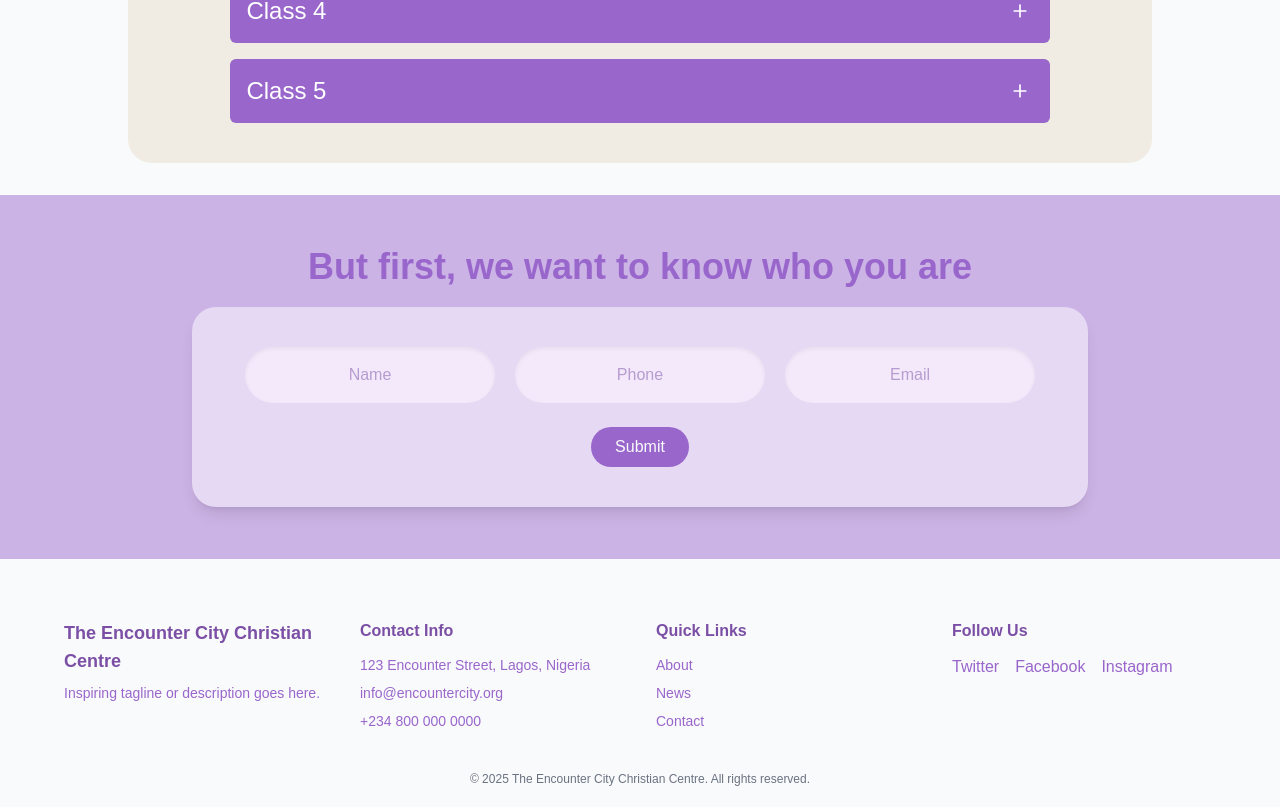
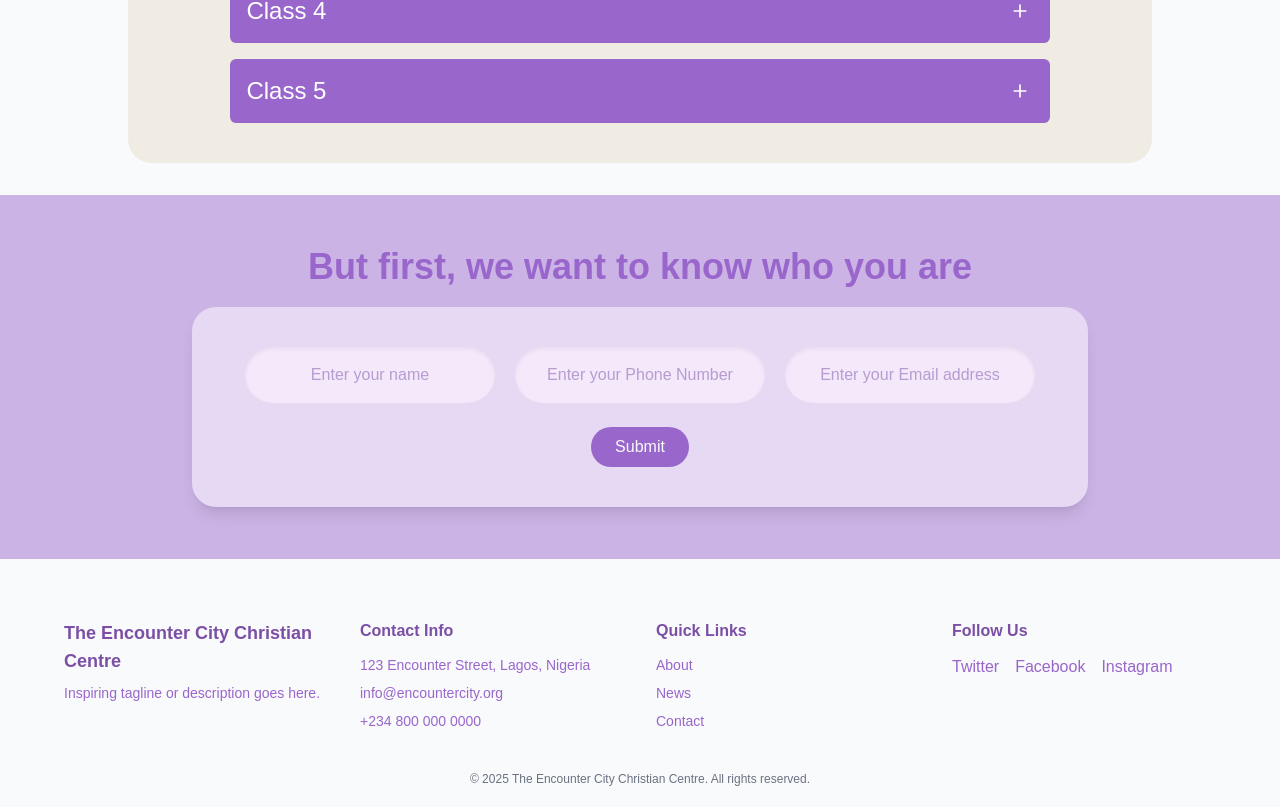
Before and after one commit to cptcode123/Encounter-City, a Next.js app: page /member in a window 1280 px wide. Shown: the part 1521-2328 px from the top of the page. Built offline with nearby package versions, Linux system fonts and the light colour scheme.

Commit message:
Feat/form function (#1)
* finished form view

* added route and fomr component -  need to debug for it to work

* created and tested form route. Working!

```diff
--- /dev/null
+++ b/src/app/api/simple-form/route.ts
@@ -0,0 +1,53 @@
+import { google } from "googleapis";
+import { z } from "zod";
+
+const FormSchema = z.object({
+    name: z.string().min(1, "Name is required"),
+    email: z.string().email("Invalid email address"),
+    PhoneNumber: z.string().min(10, "Phone number is required"),
+});
+
+export async function POST(req: Request) {
+    try {
+        const body = await req.json();
+        const parsedData = FormSchema.parse(body);
+
+        if (!parsedData) {
+            return new Response(
+                JSON.stringify({ error: "Invalid form data" }),
+            );
+    }
+
+    const { name, email, PhoneNumber } = parsedData;
+
+    const auth = new google.auth.GoogleAuth({
+        credentials: {
+            client_email: process.env.GOOGLE_SHEETS_CLIENT_EMAIL,
+            private_key: process.env.GOOGLE_SHEETS_PRIVATE_KEY?.replace(/\\n/g, "\n"),
+        },
+        scopes: ["https://www.googleapis.com/auth/spreadsheets"],
+
+    });
+
+    const sheets =  google.sheets({ version: "v4", auth });
+
+    console.log("Attemption to append to sheet...");
+    console.log("Spreadsheet ID:" ,process.env.GOOGLE_SHEETS_ID);
+        await sheets.spreadsheets.values.append({
+            spreadsheetId: process.env.GOOGLE_SHEETS_ID,
+            range: "SimpleFormResponses!A:D",
+            valueInputOption: "USER_ENTERED",
+            requestBody: {
+                values: [[name, email, PhoneNumber, new Date().toString()]],
+            },
+        });
+        console.log("Data successfully added to sheet!");
+    return new Response(JSON.stringify({ success: true }), { status: 200});
+
+} catch (err) {
+    console.error("Error submitting form:", err);
+    return new Response(JSON.stringify({ error: "Internal Server Error" }), { status: 500 });
+}
+
+
+}
--- /dev/null
+++ b/src/app/api/webhook.js
@@ -0,0 +1,52 @@
+import fs from 'fs'
+import path from 'path'
+
+
+export default function handler(req, res) {
+
+    if (req.method !== 'POST') {
+        return res.status(405).json({ message: 'Method Not Allowed' });
+    }
+
+    try {
+        const { id, rowData } = req.body;
+
+        if (!id || !rowData) {
+
+            return res.status(400).json({ message: 'Bad Request: Missing id or rowData' });
+        }
+
+        // Path to local Json file
+        const filePath = path.join(process.cwd(), 'data', 'content.json');
+
+        // Read existing data
+        let content = [];
+
+        if (fs.existsSync(filePath)) {
+            const fileData = fs.readFileSync(filePath, 'utf8');
+            content = fileData ? JSON.parse(fileData) : [];
+        }
+
+        // Find if this ID already exists
+        const existingIndex = content.findIndex((item) => item.id === id);
+
+        if (existingIndex !== -1) {
+            // Update existing entry
+            content[existingIndex] = { id, ...rowData };
+        } else {
+            // Add new entry
+            content.push({ id, ...rowData });
+        }
+
+        // Write back to JSON file
+        fs.writeFileSync(filePath, JSON.stringify(content, null, 2), 'utf8');
+
+        return res.status(200).json({ message: 'Row synced Successfully' });
+
+    } catch (error) {
+
+        console.error('Webhook Error:', error)
+        return res.status(500).json({ message: 'Internal Server Error' });
+
+    }
+}
--- a/src/app/member/page.tsx
+++ b/src/app/member/page.tsx
@@ -4,6 +4,7 @@ import React from 'react'
 import Accordion from '@/components/ui/Accordion'
 import HeroStatic from '@/components/ui/HeroStatic'
 import { motion } from 'framer-motion'
+import SimpleForm from '@/components/ui/SimpleForm'
 
 
 export default function MemberPage() {
@@ -66,46 +67,8 @@ export default function MemberPage() {
 
 
         {/* Sign Up */}
-        <div className="w-full mx-auto text-text flex flex-col items-center justify-center py-13 bg-[#CCB3E6]">
-  <motion.h1
-    initial={{ opacity: 0 }}
-    whileInView={{ opacity: 1 }}
-    transition={{ duration: 0.8 }}
-    className="text-4xl font-bold mb-5 text-primary text-center"
-  >
-    But first, we want to know who you are
-  </motion.h1>
+                <SimpleForm />
 
-  <motion.form
-    className="w-[90%] max-w-4xl rounded-3xl flex flex-col items-center bg-[#E6D9F3] shadow-lg py-10 px-6 backdrop-blur-md"
-    action=""
-  >
-    <div className="w-full flex flex-wrap justify-center gap-5 text-primary-dark">
-      <input
-        type="text"
-        placeholder="Name"
-        className="p-4 text-center rounded-full shadow-inner bg-[#F3E9FB] focus:outline-none focus:ring-2 focus:ring-primary w-full sm:w-[250px]"
-      />
-      <input
-        type="text"
-        placeholder="Phone"
-        className="p-4 text-center rounded-full shadow-inner bg-[#F3E9FB] focus:outline-none focus:ring-2 focus:ring-primary w-full sm:w-[250px]"
-      />
-      <input
-        type="text"
-        placeholder="Email"
-        className="p-4 text-center rounded-full shadow-inner bg-[#F3E9FB] focus:outline-none focus:ring-2 focus:ring-primary w-full sm:w-[250px]"
-      />
-    </div>
-
-    <button
-      type="submit"
-      className="mt-6 bg-primary text-bg px-6 py-2 rounded-full hover:bg-opacity-80 transition"
-    >
-      Submit
-    </button>
-  </motion.form>
-</div>
         </div>
     )
 
--- /dev/null
+++ b/src/components/ui/SimpleForm.tsx
@@ -0,0 +1,81 @@
+"use client"
+
+import { useState } from "react"
+import { motion } from "framer-motion"
+
+const SimpleForm = () => {
+    const [form, setForm] = useState({name: "", email: "", PhoneNumber: ""})
+    const [status, setStatus] = useState("")
+
+    // Handle form submission
+    async function handleSubmit(e: React.FormEvent) {
+        e.preventDefault();
+        console.log("Submitting form:", form);
+        setStatus("Submitting...");
+
+        const res = await fetch("/api/simple-form", {
+            method:"POST",
+            headers: { "Content-Type": "application/json" },
+            body: JSON.stringify(form)
+        });
+
+        if (res.ok) {
+            setStatus("Form submitted successfully!");
+            setForm({name: "", email: "", PhoneNumber: ""});
+        } else {
+            setStatus("Error submitting form. Please try again later.");
+        }
+    }
+
+
+  return (
+
+    <div className="w-full mx-auto text-text flex flex-col items-center justify-center py-13 bg-[#CCB3E6]">
+      <motion.h1
+        initial={{ opacity: 0 }}
+        whileInView={{ opacity: 1 }}
+        transition={{ duration: 0.8 }}
+        className="text-4xl font-bold mb-5 text-primary text-center"
+      >
+        But first, we want to know who you are
+      </motion.h1>
+
+    <motion.form className="w-[90%] max-w-4xl rounded-3xl flex flex-col items-center bg-[#E6D9F3] shadow-lg py-10 px-6 backdrop-blur-md"
+    onSubmit={handleSubmit}>
+            <div className="w-full flex flex-wrap justify-center gap-5 text-primary-dark">
+
+                {/* Input Areas */}
+                <input
+                type="text"
+                placeholder="Enter your name"
+                value={form.name}
+                onChange={(e) => setForm({...form, name: e.target.value})}
+                minLength={1}
+               className="p-4 text-center rounded-full shadow-inner bg-[#F3E9FB] focus:outline-none focus:ring-2 focus:ring-primary w-full sm:w-[250px]" required />
+
+
+                <input
+                type="tel"
+                placeholder="Enter your Phone Number"
+                value={form.PhoneNumber}
+                onChange={(e) => setForm({...form, PhoneNumber: e.target.value})}
+                minLength={10}
+                className="p-4 text-center rounded-full shadow-inner bg-[#F3E9FB] focus:outline-none focus:ring-2 focus:ring-primary w-full sm:w-[250px]" required/>
+
+
+                <input
+                type="email"
+                placeholder="Enter your Email address"
+                value={form.email}
+                onChange={(e) => setForm({...form, email: e.target.value})}
+                className="p-4 text-center rounded-full shadow-inner bg-[#F3E9FB] focus:outline-none focus:ring-2 focus:ring-primary w-full sm:w-[250px]" required />
+            </div>
+            <button type='submit' className="mt-6 bg-primary text-bg px-6 py-2 rounded-full hover:bg-opacity-80 transition">Submit</button>
+            <p>{status}</p>
+        </motion.form>
+
+    </div>
+  )
+}
+
+export default SimpleForm
```
